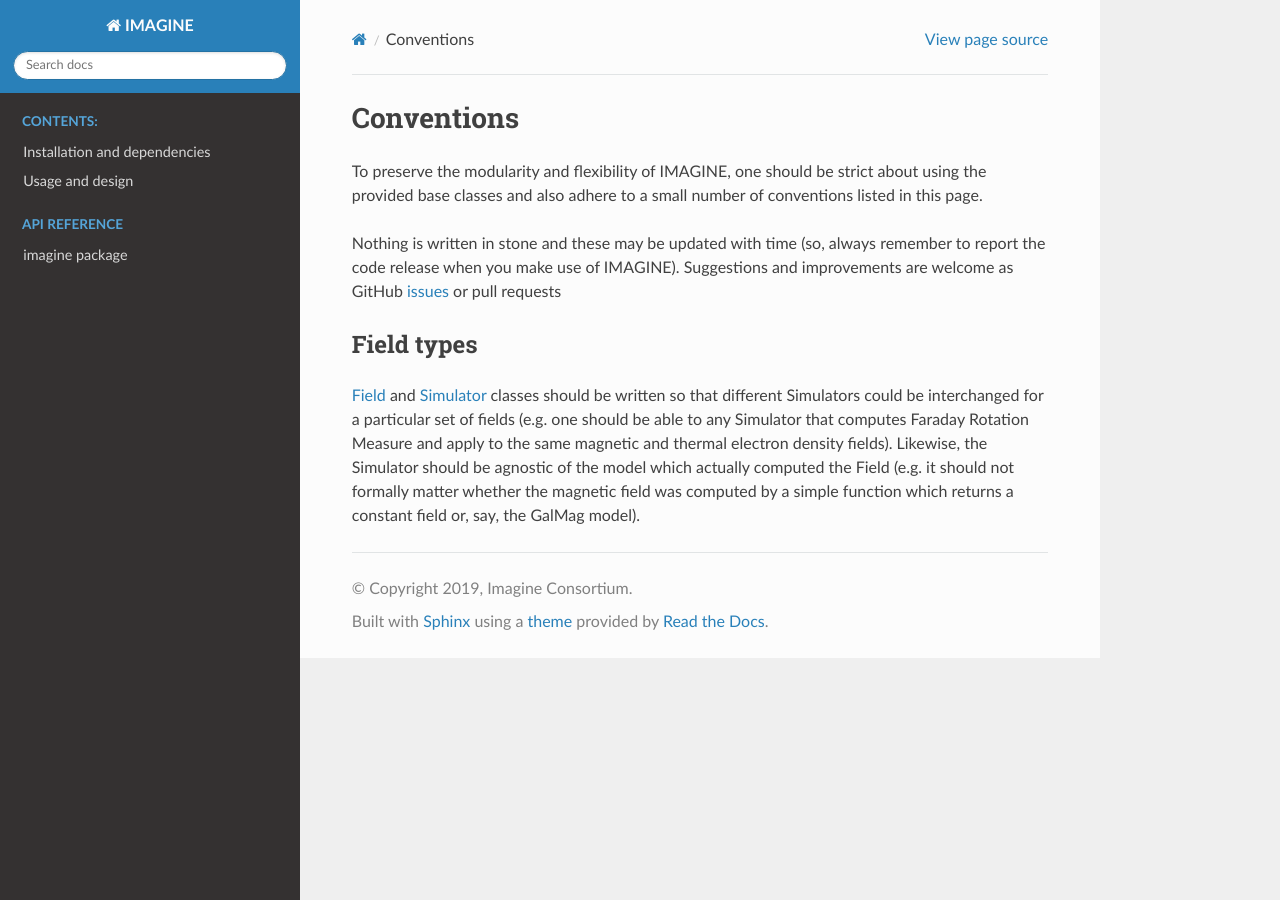
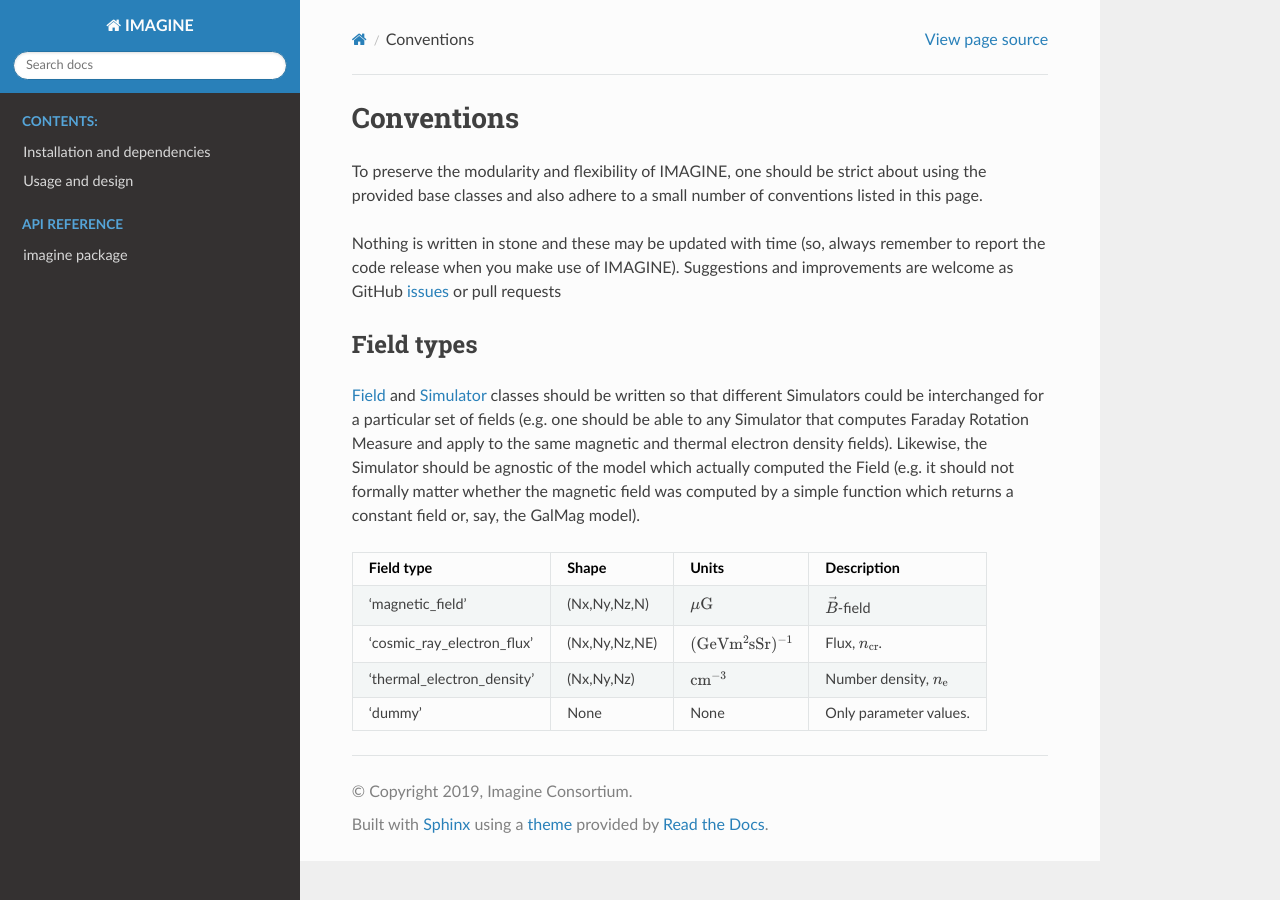
Before and after one commit to IMAGINE-Consortium/imagine, a Sphinx documentation site: the page built from doc/source/conventions.rst, in a window 1280 px wide. Built offline with Sphinx 7.4.7 and the Read the Docs theme 2.0.0, drawn with Linux system fonts in a browser that asks for light colours.

Commit message:
modify field conventions

```diff
--- a/doc/source/conventions.rst
+++ b/doc/source/conventions.rst
@@ -25,11 +25,11 @@ returns a constant field or, say, the GalMag model).
 
 
 
-=============================  ============  ===================  ========================================
- Field type                     Shape        Units                 Description
-=============================  ============  ===================  ========================================
-'magnetic_field'               (Nx,Ny,Nz,N)  :math:`\mu\rm G`     :math:`\vec{B}`-field
-'cosmic_ray_electron_density'  (Nx,Ny,Nz,NE)    :math:`\rm cm^{-3}`  Number density, :math:`n_{\rm cr}`.
-'thermal_electron_density'     (Nx,Ny,Nz)    :math:`\rm cm^{-3}`  Number density, :math:`n_{\rm e}`
-'dummy'                        None          None                 Only parameter values.
-=============================  ============  ===================  ========================================
+=============================  =============  ===============================  ========================================
+ Field type                     Shape         Units                            Description
+=============================  =============  ===============================  ========================================
+'magnetic_field'               (Nx,Ny,Nz,N)   :math:`\mu\rm G`                 :math:`\vec{B}`-field
+'cosmic_ray_electron_flux'     (Nx,Ny,Nz,NE)  :math:`\rm (GeV m^2 s Sr)^{-1}`  Flux, :math:`n_{\rm cr}`.
+'thermal_electron_density'     (Nx,Ny,Nz)     :math:`\rm cm^{-3}`              Number density, :math:`n_{\rm e}`
+'dummy'                        None           None                             Only parameter values.
+=============================  =============  ===============================  ========================================
```
